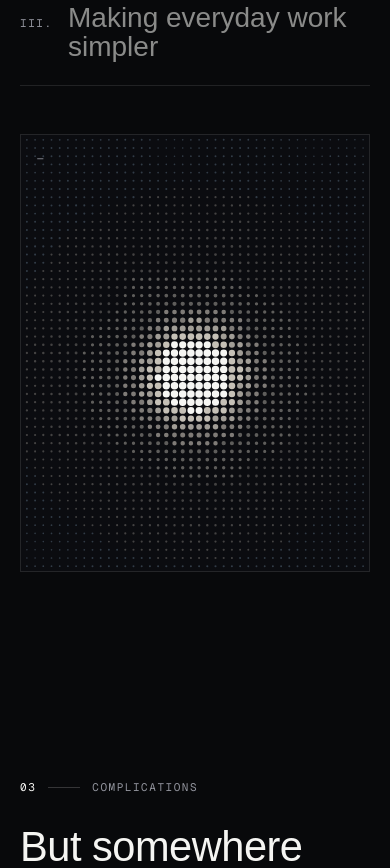
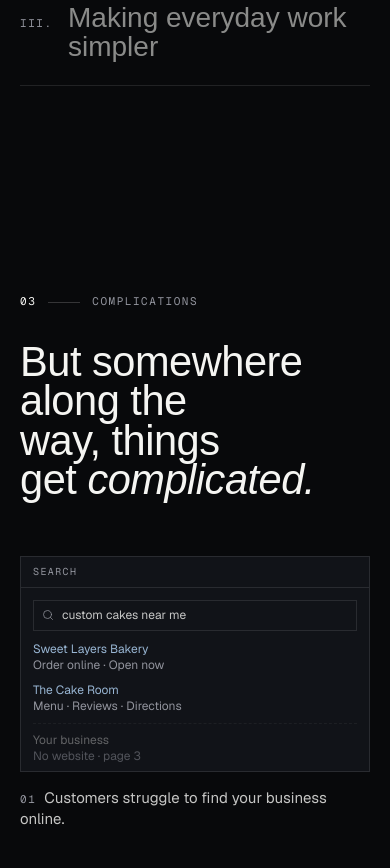
Before and after one commit to Ashil07/AfterByte, a Next.js app: page / in a window 390 px wide. Shown: the part 1500-2368 px from the top of the page. Built offline with nearby package versions, Linux system fonts and the light colour scheme; no server answers; a web font is replaced by a local one.

Commit message:
Hide the Vision halftone figure below desktop
On phones and tablets the starting points already expand inline, so the
figure only added a long empty-looking block. It stays on desktop, where it
sits beside the list.

```diff
--- a/src/components/chapters/Vision.tsx
+++ b/src/components/chapters/Vision.tsx
@@ -112,7 +112,8 @@ export function Vision() {
             </ul>
           </div>
 
-          <figure className="col-span-12 sm:col-span-8 sm:col-start-3 lg:col-span-4 lg:col-start-9">
+          {/* Desktop only: on small screens the choices expand inline instead. */}
+          <figure className="hidden lg:col-span-4 lg:col-start-9 lg:block">
             <div className="relative aspect-[4/5] border border-line bg-ink-2/40">
               <Halftone shape={current?.shape ?? "seed"} spacing={10} seed={3} />
               <span aria-hidden className="label absolute left-4 top-4 text-mute">
```
Also changed, not shown: 1 other file (tests, documents, lock files or other folders).
